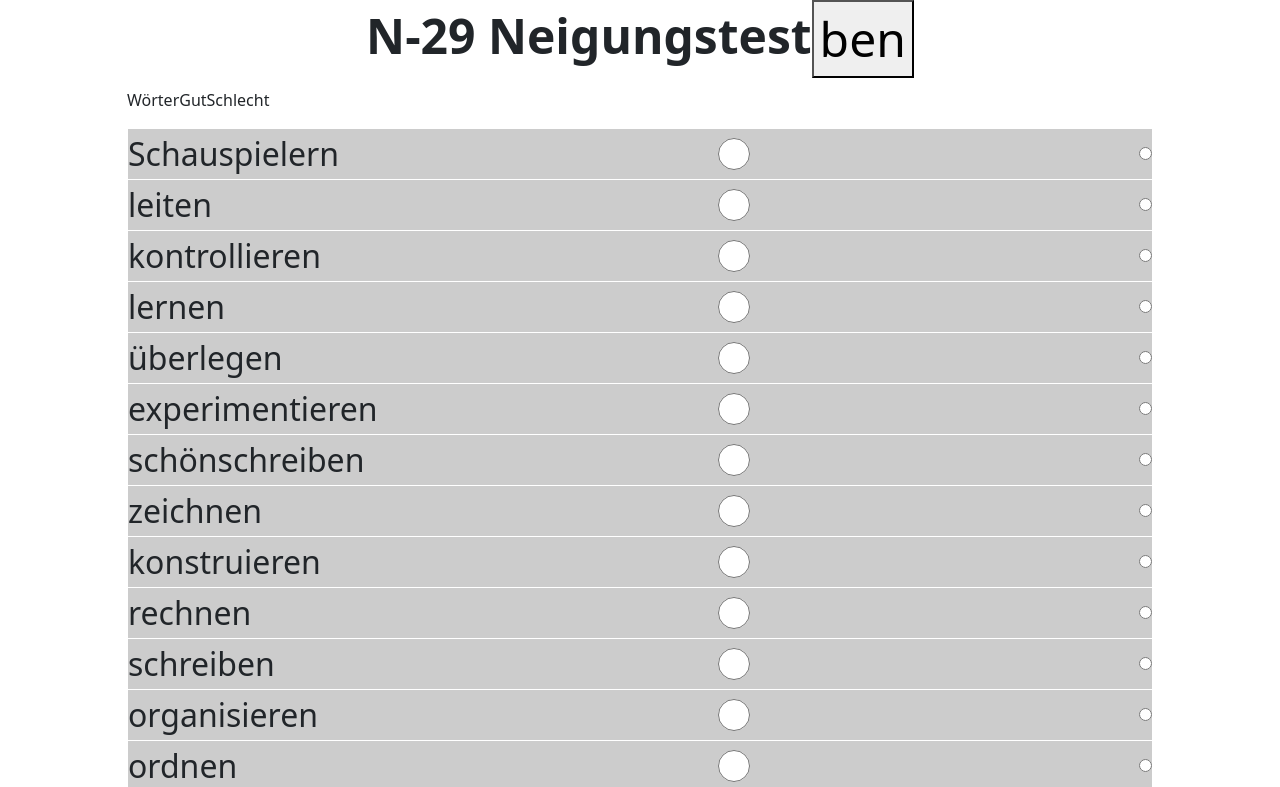
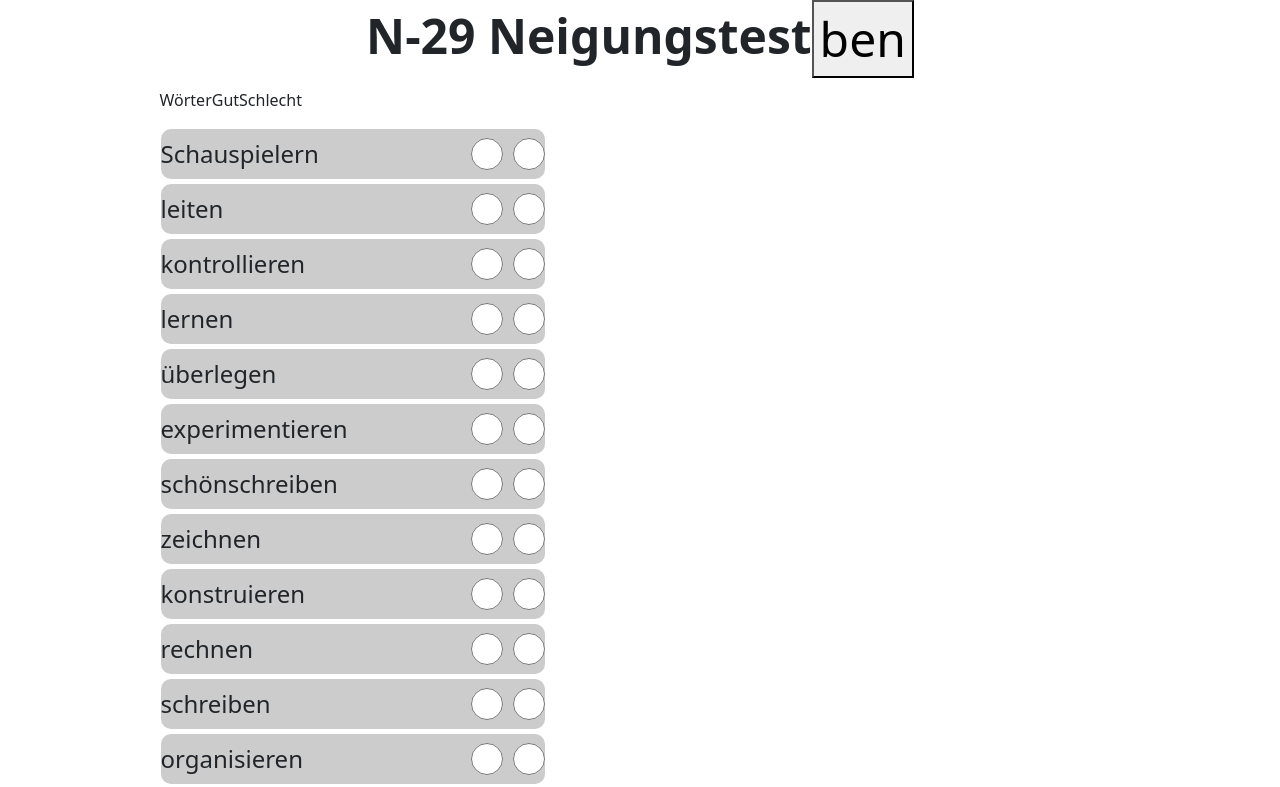
Before and after one commit to ErixXxYeas/MonkeyLab, a React (Create React App) app: page / in a window 1280 px wide. Shown: the top 787 px of the page. Built offline with nearby package versions, Linux system fonts and the light colour scheme.

Commit message:
Feature - Refactored

```diff
--- a/src/App.js
+++ b/src/App.js
@@ -5,6 +5,7 @@ import selectionArray from "./selection.json";
 import "./cssReset.css";
 import css from "./modules/app.module.css";
 import ButtonComp from "./components/button";
+import SelectedWordList from "./components/selectedWordList";
 
 function N29Test() {
   const pages = 29; //* pages gibt die Anzahl an die man im Array überspringt
@@ -186,6 +187,7 @@ function N29Test() {
             style={css.Button}
           ></ButtonComp>
         </div>
+        <div className={css.main}>
           <div>
             <div className={css.TestHeader}>
               <p>Wörter</p>
@@ -206,6 +208,10 @@ function N29Test() {
               onHandleLastPage={handleLastPage}
             ></WordSelectionList>
           </div>
+          <div>
+            <SelectedWordList></SelectedWordList>
+          </div>
+        </div>
         <ButtonComp name={"Evalutation"} event={evaluationProcess}></ButtonComp>
         <div>Int{maxArray}</div>
         minArray{minArray}
--- /dev/null
+++ b/src/components/selectedWordList.jsx
@@ -0,0 +1,7 @@
+import styles from "../modules/selectedWordList.module.css";
+
+const SelectedWordList = () => {
+  return <div className={styles.container}></div>;
+};
+
+export default SelectedWordList;
--- a/src/components/wordSelectionCheckBox.jsx
+++ b/src/components/wordSelectionCheckBox.jsx
@@ -55,8 +55,9 @@ const WordSelectionCheckBox = (props) => {
           onClick={handleChangeNeutralGood}
         />
       </div>
-      <div className={styles.Radio}>
+      <div>
         <input
+          className={styles.radio}
           type="radio"
           value={2}
           checked={props.selectionWord.selection === 2}
--- a/src/modules/app.module.css
+++ b/src/modules/app.module.css
@@ -4,6 +4,13 @@
   display: flex;
   flex-direction: column;
   align-items: center;
+}
+
+.main {
+  display: flex;
+  justify-content: space-around;
+  width: 100vw;
+  height: 100vh;
 }
 
 .Header {
--- /dev/null
+++ b/src/modules/selectedWordList.module.css
@@ -0,0 +1,5 @@
+.container {
+  position: sticky;
+  width: 20vw;
+  height: 30vh;
+}
--- a/src/modules/wordSelectionCheckBoxStyler.module.css
+++ b/src/modules/wordSelectionCheckBoxStyler.module.css
@@ -3,14 +3,16 @@
   justify-content: space-between;
   align-items: center;
   height: 50px;
-  width: 80vw;
+  width: 30vw;
   margin: 1px;
+  border-radius: 10px;
+  margin-bottom: 5px;
 }
 
 .word {
   background-color: transparent;
-  width: 200px;
-  font-size: 2rem;
+  width: 300px;
+  font-size: 1.5rem;
 }
 
 .radio {
```
Lines whose indentation alone changed are shown as unchanged.
